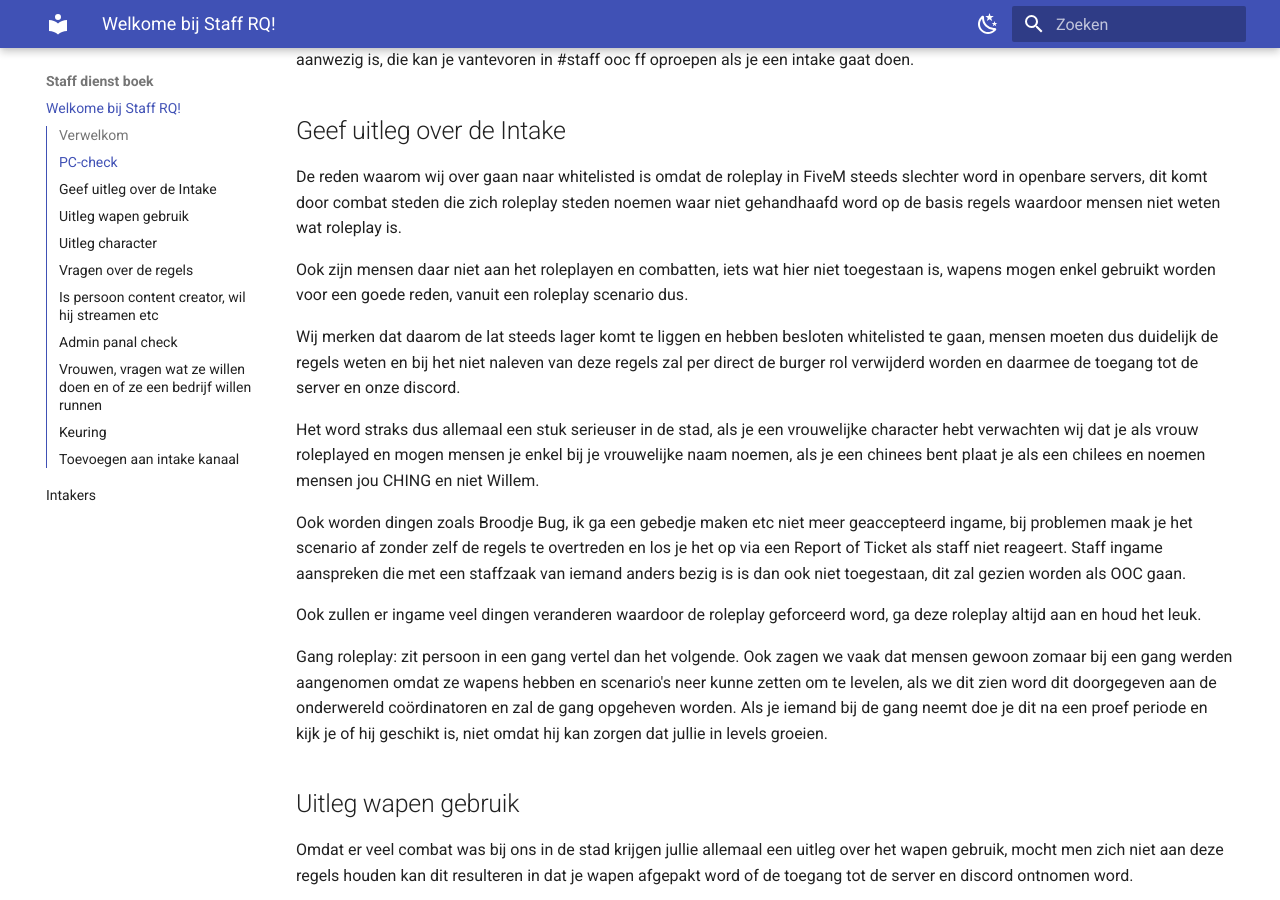
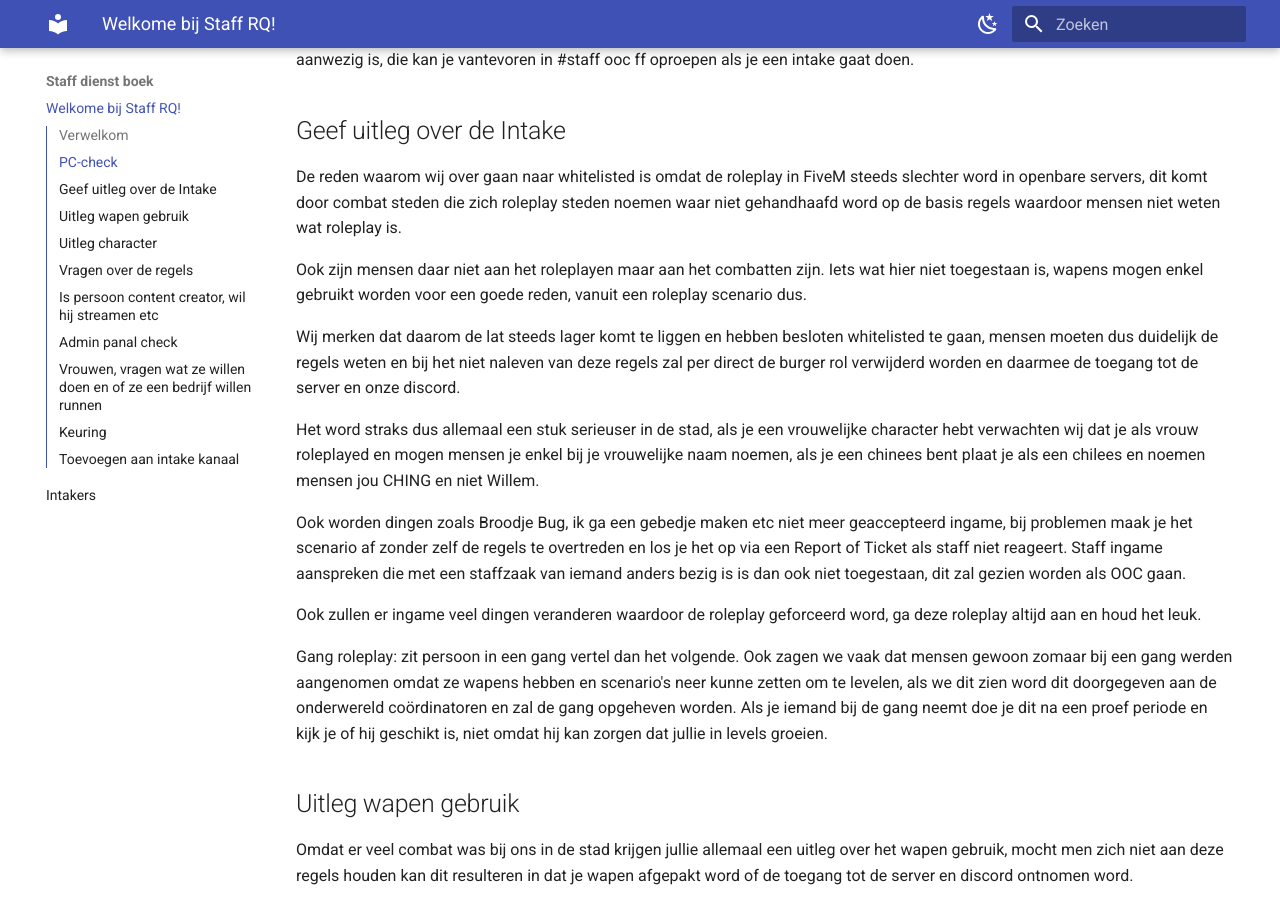
Before and after one commit to rqniels/Staff, an MkDocs documentation site: the page built from docs/index.md, in a window 1280 px wide and 900 px high, scrolled down 613 px. Built offline with MkDocs 1.6.1 and Material for MkDocs 9.7.7, drawn with Linux system fonts in a browser that asks for light colours.

Commit message:
Update 433221

```diff
--- a/docs/index.md
+++ b/docs/index.md
@@ -14,7 +14,7 @@ Als persoon vaak schiet (bij een gang zit), of je dat kan zien in de logs, laat
 ## Geef uitleg over de Intake
 De reden waarom wij over gaan naar whitelisted is omdat de roleplay in FiveM steeds slechter word in openbare servers, dit komt door combat steden die zich roleplay steden noemen waar niet gehandhaafd word op de basis regels waardoor mensen niet weten wat roleplay is.
 
-Ook zijn mensen daar niet aan het roleplayen en combatten, iets wat hier niet toegestaan is, wapens mogen enkel gebruikt worden voor een goede reden, vanuit een roleplay scenario dus.
+Ook zijn mensen daar niet aan het roleplayen maar aan het combatten zijn. Iets wat hier niet toegestaan is, wapens mogen enkel gebruikt worden voor een goede reden, vanuit een roleplay scenario dus.
 
 Wij merken dat daarom de lat steeds lager komt te liggen en hebben besloten whitelisted te gaan, mensen moeten dus duidelijk de regels weten en bij het niet naleven van deze regels zal per direct de burger rol verwijderd worden en daarmee de toegang tot de server en onze discord.
 
```
Also changed, not shown: docs/intake.md (+1 -1 lines).
